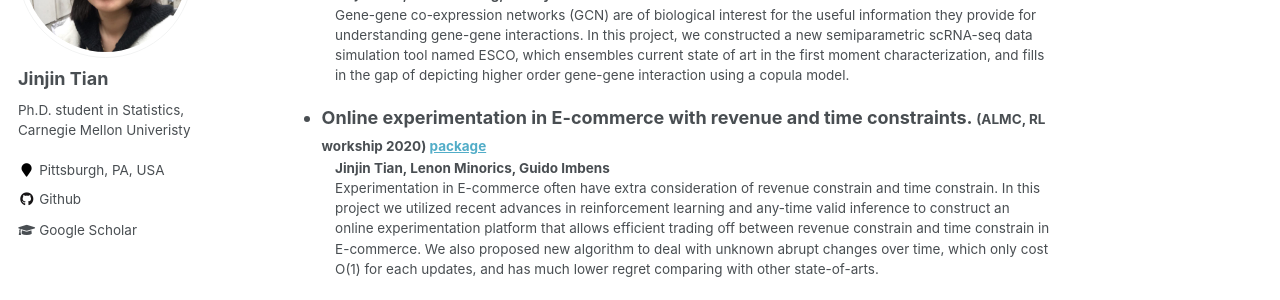
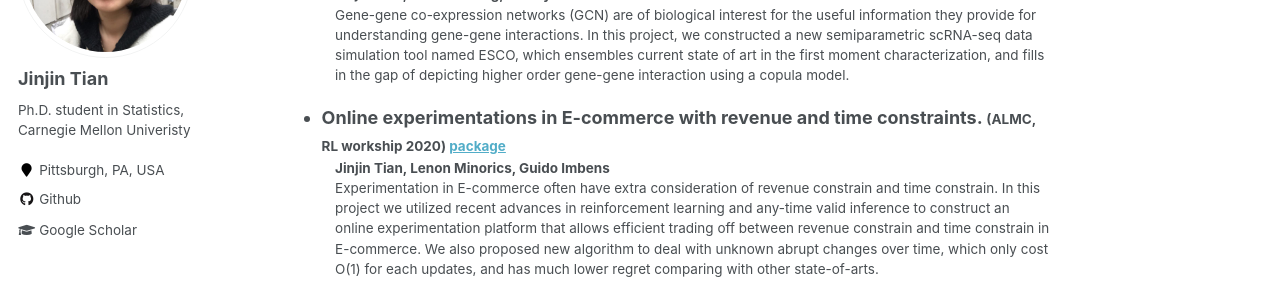
Before and after one commit to JINJINT/jinjint.github.io, a Jekyll site: the page built from _pages/about.md, in a window 1280 px wide and 900 px high, scrolled down 1383 px. Shown: the part 153-453 px from the top of the window. Built offline with Jekyll 4.4.1, drawn with Linux system fonts in a browser that asks for light colours.

Commit message:
correcting typos

```diff
--- a/_pages/about.md
+++ b/_pages/about.md
@@ -56,12 +56,12 @@ Publications and Preprints
 : Gene-gene co-expression networks (GCN) are of biological interest for the useful information they provide for understanding gene-gene interactions. In this project, we constructed a new semiparametric scRNA-seq data simulation tool named ESCO, which ensembles current state of art in the first moment characterization, and fills in the gap of depicting higher order gene-gene interaction using a copula model.
 
 
-* Online experimentation in E-commerce with revenue and time constraints.                              <small>(ALMC, RL workship 2020) [package](https://github.com/JINJINT/) </small>
+* Online experimentations in E-commerce with revenue and time constraints.   <small>(ALMC, RL workship 2020) [package](https://github.com/JINJINT/) </small>
 : **Jinjin Tian, Lenon Minorics, Guido Imbens**
 : Experimentation in E-commerce often have extra consideration of revenue constrain and time constrain. In this project we utilized recent advances in reinforcement learning and any-time valid inference to construct an online experimentation platform that allows efficient trading off between revenue constrain and time constrain in E-commerce. We also proposed new algorithm to deal with unknown abrupt changes over time, which only cost O(1) for each updates, and has much lower regret comparing with other state-of-arts.
 
 
-* Online control of the familywise error rate.                                                         <small>(SMMR) [Paper](https://journals.sagepub.com/eprint/AYRRKZX7XMTVHKCFYBJY/full)  [code](https://github.com/JINJINT/onlineFWER) </small>
+* Online control of the familywise error rate.                                                         <small>(SMMR) [Paper](https://journals.sagepub.com/eprint/AYRRKZX7XMTVHKCFYBJY/full) [code](https://github.com/JINJINT/onlineFWER) </small>
 : **Jinjin Tian, Aaditya Ramdas**
 : Biological research often involves testing a growing number of null hypotheses as new data is accumulated over time. We study the problem of online control of the familywise error rate (FWER), that is testing an apriori unbounded sequence of hypotheses (p-values) one by one over time without knowing the future, such that with high probability there are no false discoveries in the entire sequence. In this project we unified algorithmic concepts developed for offline FWER control and online FDR control to develop new powerful, adaptive online FWER control method. We also formally proved the substantial gains of power of the new methods, and derived closed form of effective hyper-parameters for optimizing the power in a Gaussian sequence model.
 
```
